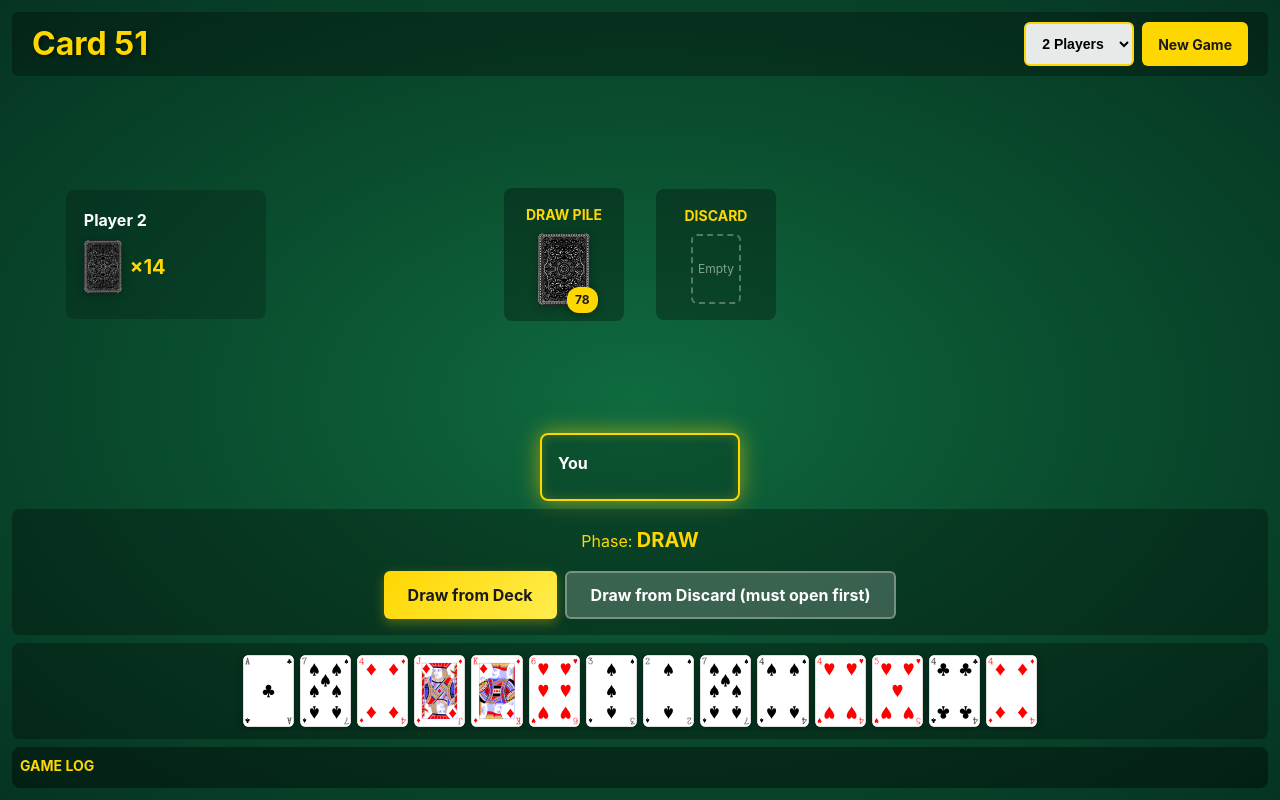
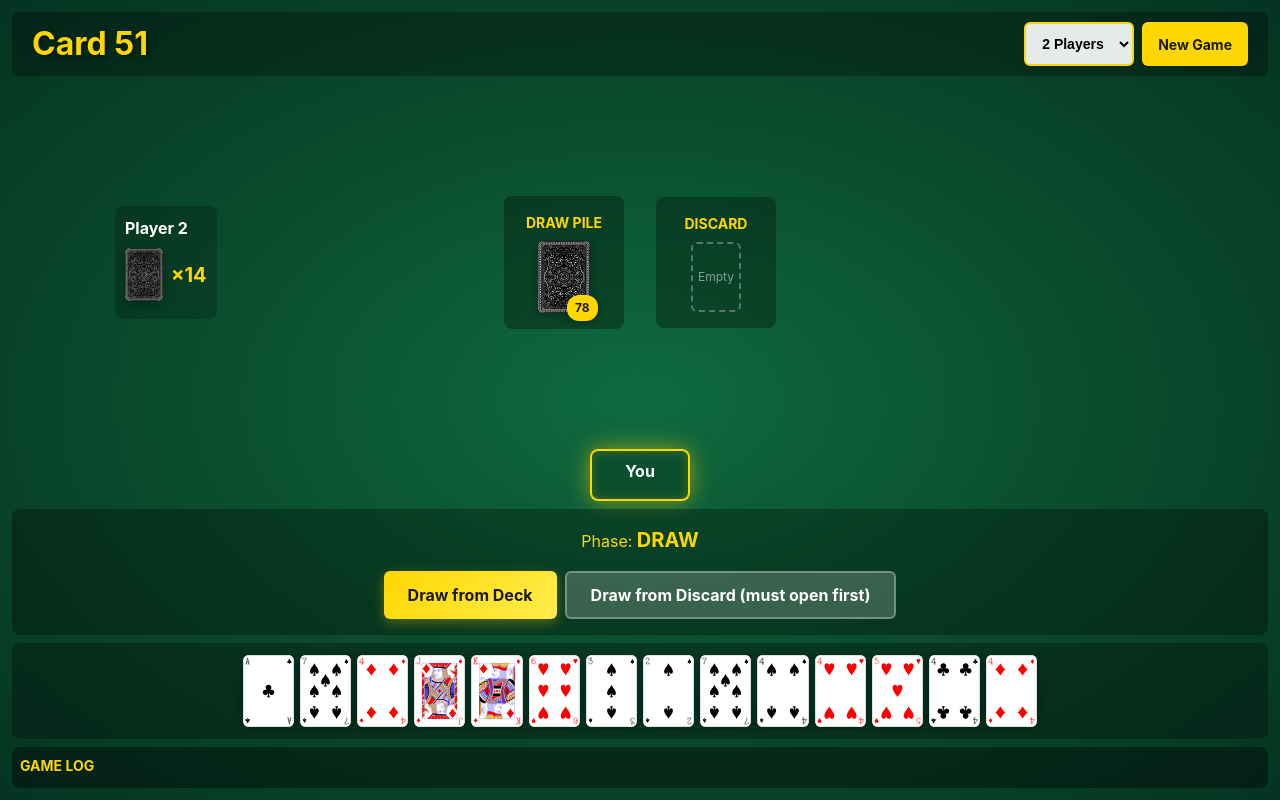
Before and after one commit to eliejerjees/card51, a React (Vite) app: page / in a window 1280 px wide. Built offline with nearby package versions, Linux system fonts and the light colour scheme.

Commit message:
minor styling changes

```diff
--- a/src/App.css
+++ b/src/App.css
@@ -204,8 +204,8 @@ button:disabled {
 .player-seat {
   background: rgba(0, 0, 0, 0.2);
   border-radius: var(--border-radius);
-  padding: var(--spacing-md);
-  min-width: 200px;
+  padding: var(--spacing-sm);
+  min-width: 100px;
   border: 2px solid transparent;
   transition: all 0.3s ease;
 }
@@ -215,6 +215,11 @@ button:disabled {
   box-shadow: 0 0 20px rgba(255, 215, 0, 0.5), inset 0 0 10px rgba(255, 215, 0, 0.2);
   animation: glow 2s infinite;
 }
+
+.player-seat.bottom .player-label {
+  justify-content: center;
+}
+
 
 @keyframes glow {
   0%, 100% { box-shadow: 0 0 20px rgba(255, 215, 0, 0.5), inset 0 0 10px rgba(255, 215, 0, 0.2); }
```
